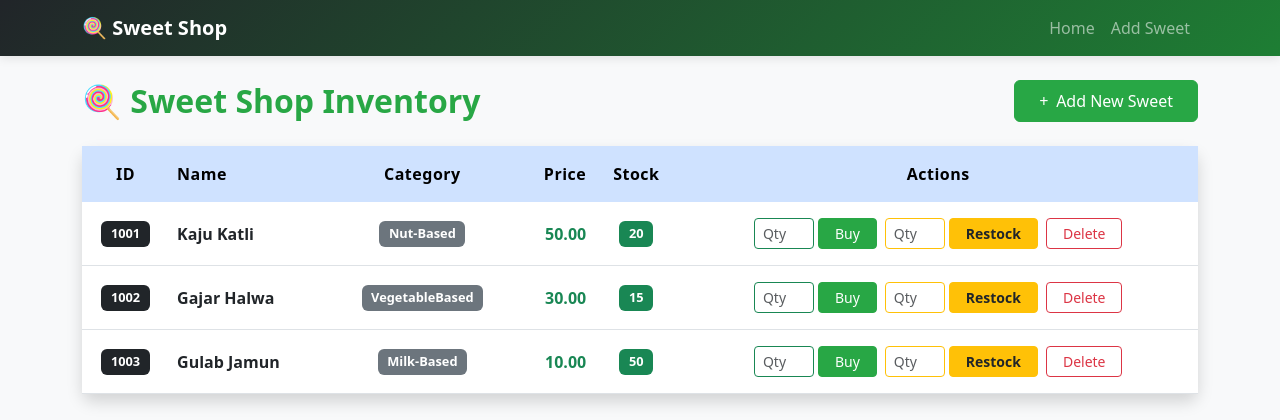
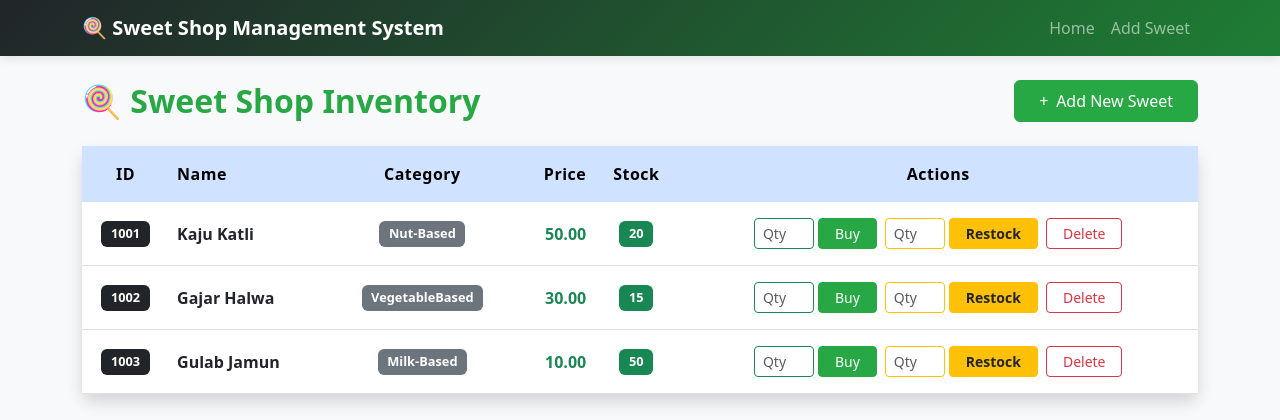
Before and after one commit to MercyShark/Incubyte-Assignment-Sweet-Shop-Management-System, a FastAPI app: page / in a window 1280 px wide. Shown: the top 420 px of the page. Run offline with FastAPI, Linux system fonts and the light colour scheme.

Commit message:
chore(ui): update frontend text content

```diff
--- a/sweet_shop/templates/base.html
+++ b/sweet_shop/templates/base.html
@@ -87,7 +87,7 @@
 <body>
   <nav class="navbar navbar-expand-lg navbar-dark mb-4">
     <div class="container">
-      <a class="navbar-brand fw-bold" href="/">🍭 Sweet Shop</a>
+      <a class="navbar-brand fw-bold" href="/">🍭 Sweet Shop Management System</a>
       <div class="collapse navbar-collapse" id="navbarNav">
         <ul class="navbar-nav ms-auto">
           <li class="nav-item"><a class="nav-link" href="/">Home</a></li>
```
